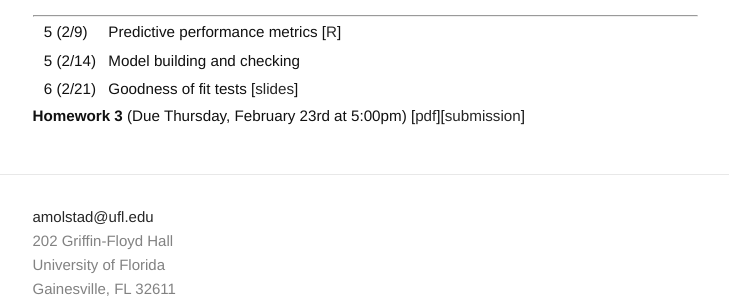
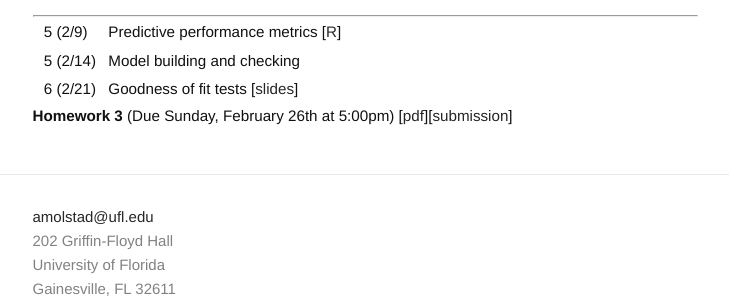
Before and after one commit to ajmolstad/ajmolstad.github.io, a Jekyll site: the page built from S23_STA4504.md, in a window 1280 px wide. Shown: the part 632-932 px from the top of the page, without its empty margins (275-1004 px from the left). Built offline with Jekyll 4.4.1, drawn with Linux system fonts in a browser that asks for light colours.

Commit message:
Update S23_STA4504.md

```diff
--- a/S23_STA4504.md
+++ b/S23_STA4504.md
@@ -45,4 +45,4 @@
 || 5 (2/14) ||  Model building and checking ||
 || 6 (2/21) || Goodness of fit tests [[slides](https://ufl.instructure.com/files/76249477/download?download_frd=1)] ||
 
-**Homework 3** (Due Thursday, February 23rd at 5:00pm) [[pdf](https://ufl.instructure.com/files/76060542/download?download_frd=1)][[submission](https://ufl.instructure.com/courses/473412/assignments/5585866)]
+**Homework 3** (Due Sunday, February 26th at 5:00pm) [[pdf](https://ufl.instructure.com/files/76060542/download?download_frd=1)][[submission](https://ufl.instructure.com/courses/473412/assignments/5585866)]
```
